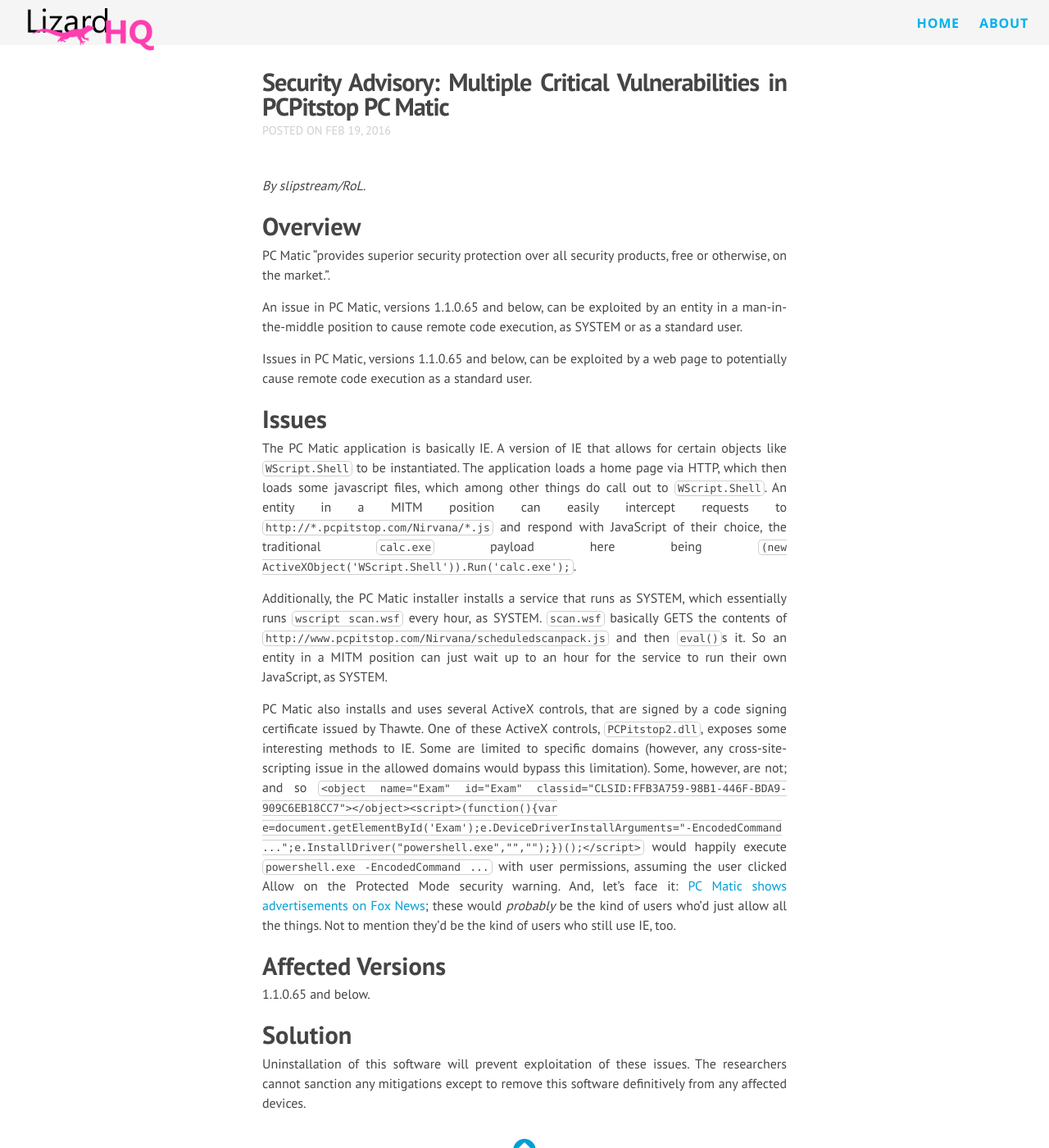
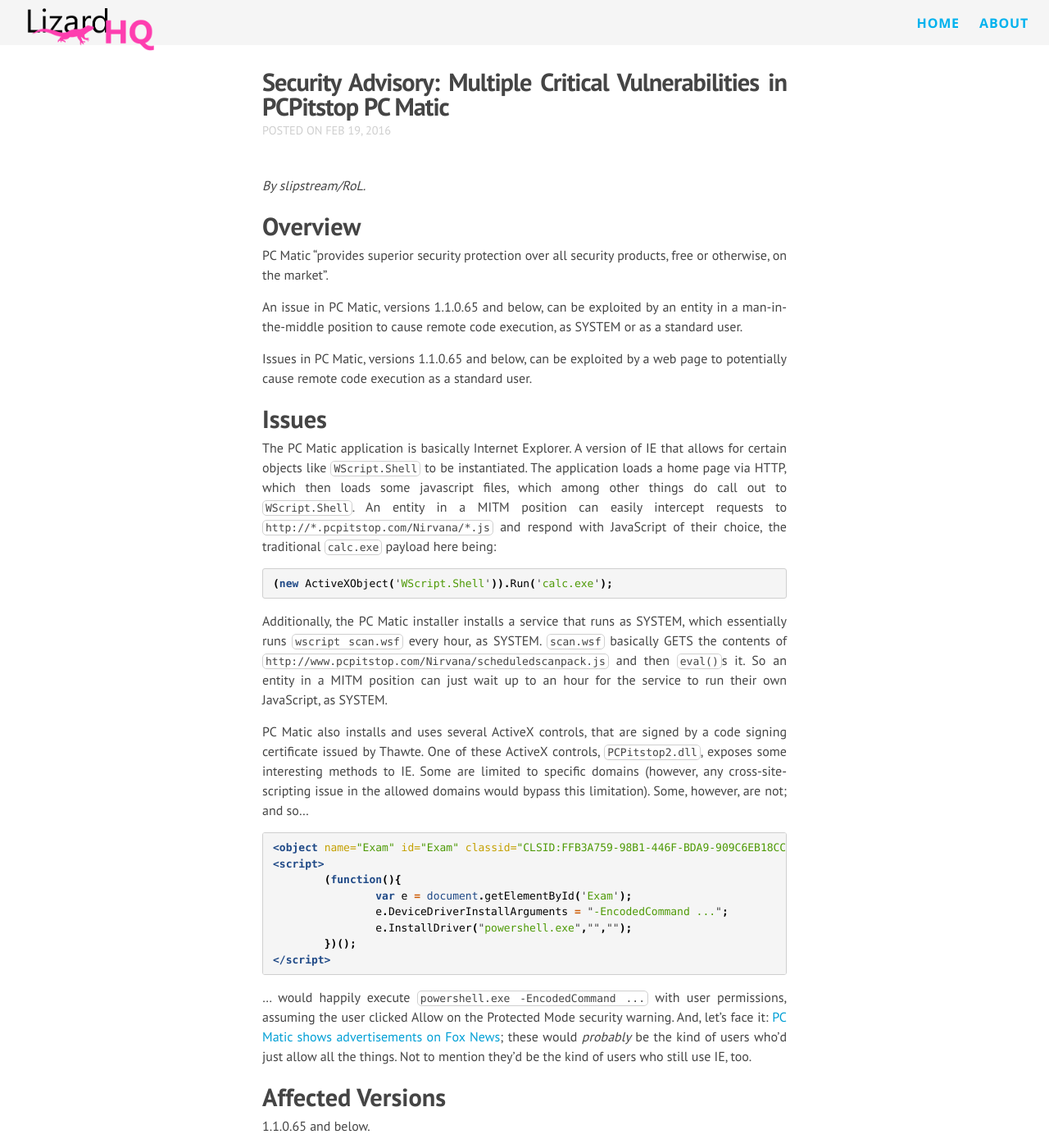
Before and after one commit to lizardhq/lizardhq-website, a Jekyll site: the page built from _posts/2016-02-19-pcmatic.markdown, in a window 1280 px wide and 1400 px high. Shown: the whole window at 82% size. Built offline with Jekyll 4.4.1, drawn with Linux system fonts in a browser that asks for light colours; nearby versions of some CDN libraries; Markdown is read by kramdown in place of the engine named in the settings.

Commit message:
Improved formatting for PC Matic post

````diff
--- a/_posts/2016-02-19-pcmatic.markdown
+++ b/_posts/2016-02-19-pcmatic.markdown
@@ -9,7 +9,7 @@ categories:
 
 # Overview
 
-PC Matic "provides superior security protection over all security products, free or otherwise, on the market.".
+PC Matic "provides superior security protection over all security products, free or otherwise, on the market".
 
 An issue in PC Matic, versions 1.1.0.65 and below, can be exploited by an entity in a man-in-the-middle position to cause remote code execution, as SYSTEM or as a standard user.
 
@@ -17,11 +17,28 @@ Issues in PC Matic, versions 1.1.0.65 and below, can be exploited by a web page
 
 # Issues
 
-The PC Matic application is basically IE. A version of IE that allows for certain objects like `WScript.Shell` to be instantiated. The application loads a home page via HTTP, which then loads some javascript files, which among other things do call out to `WScript.Shell`. An entity in a MITM position can easily intercept requests to `http://*.pcpitstop.com/Nirvana/*.js` and respond with JavaScript of their choice, the traditional `calc.exe` payload here being `(new ActiveXObject('WScript.Shell')).Run('calc.exe');`.
+The PC Matic application is basically Internet Explorer. A version of IE that allows for certain objects like `WScript.Shell` to be instantiated. The application loads a home page via HTTP, which then loads some javascript files, which among other things do call out to `WScript.Shell`. An entity in a MITM position can easily intercept requests to `http://*.pcpitstop.com/Nirvana/*.js` and respond with JavaScript of their choice, the traditional `calc.exe` payload here being:
+
+```js
+(new ActiveXObject('WScript.Shell')).Run('calc.exe');
+```
 
 Additionally, the PC Matic installer installs a service that runs as SYSTEM, which essentially runs `wscript scan.wsf` every hour, as SYSTEM. `scan.wsf` basically GETS the contents of `http://www.pcpitstop.com/Nirvana/scheduledscanpack.js` and then `eval()`s it. So an entity in a MITM position can just wait up to an hour for the service to run their own JavaScript, as SYSTEM.
 
-PC Matic also installs and uses several ActiveX controls, that are signed by a code signing certificate issued by Thawte. One of these ActiveX controls, `PCPitstop2.dll`, exposes some interesting methods to IE. Some are limited to specific domains (however, any cross-site-scripting issue in the allowed domains would bypass this limitation). Some, however, are not; and so `<object name="Exam" id="Exam" classid="CLSID:FFB3A759-98B1-446F-BDA9-909C6EB18CC7"></object><script>(function(){var e=document.getElementById('Exam');e.DeviceDriverInstallArguments="-EncodedCommand ...";e.InstallDriver("powershell.exe","","");})();</script>` would happily execute `powershell.exe -EncodedCommand ...` with user permissions, assuming the user clicked Allow on the Protected Mode security warning. And, let's face it: [PC Matic shows advertisements on Fox News](https://twitter.com/WithinRafael/status/700617732593614848); these would *probably* be the kind of users who'd just allow all the things. Not to mention they'd be the kind of users who still use IE, too.
+PC Matic also installs and uses several ActiveX controls, that are signed by a code signing certificate issued by Thawte. One of these ActiveX controls, `PCPitstop2.dll`, exposes some interesting methods to IE. Some are limited to specific domains (however, any cross-site-scripting issue in the allowed domains would bypass this limitation). Some, however, are not; and so...
+
+```html
+<object name="Exam" id="Exam" classid="CLSID:FFB3A759-98B1-446F-BDA9-909C6EB18CC7"></object>
+<script>
+	(function(){
+		var e = document.getElementById('Exam');
+		e.DeviceDriverInstallArguments = "-EncodedCommand ...";
+		e.InstallDriver("powershell.exe","","");
+	})();
+</script>
+```
+
+... would happily execute `powershell.exe -EncodedCommand ...` with user permissions, assuming the user clicked Allow on the Protected Mode security warning. And, let's face it: [PC Matic shows advertisements on Fox News](https://twitter.com/WithinRafael/status/700617732593614848); these would *probably* be the kind of users who'd just allow all the things. Not to mention they'd be the kind of users who still use IE, too.
 
 # Affected Versions
 
````
